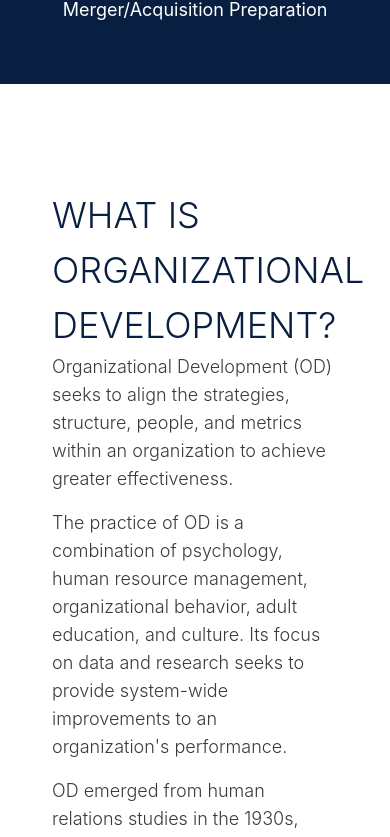
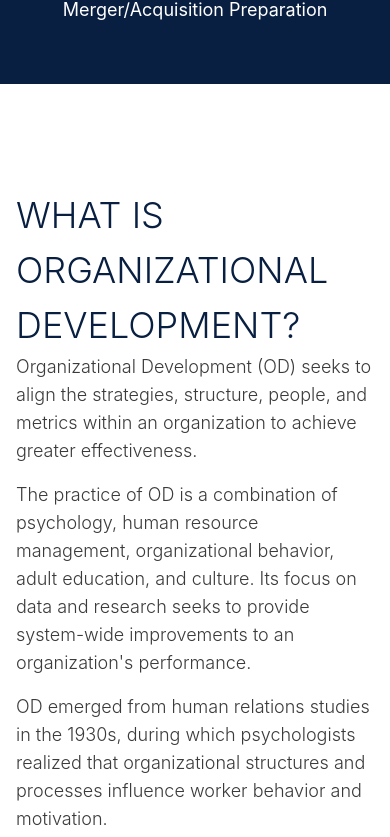
Before and after one commit to Arsalan31/my-project1, a React (Create React App) app: page /rivers-roads in a window 390 px wide. Shown: the part 2379-3216 px from the top of the page. Built offline with nearby package versions, Linux system fonts and the light colour scheme; what tailwindcss-rtl would draw is missing.

Commit message:
Update Development.js

```diff
--- a/src/Components/Development.js
+++ b/src/Components/Development.js
@@ -5,7 +5,7 @@ import './style.css';
 function Development() {
     return (
         <section className="py-13">
-            <div className="lg:px-28 sm:px-16 px-9 py-13 flex lg:flex-row flex-col">
+            <div className="lg:px-28 sm:px-16 py-13 flex lg:flex-row flex-col">
                 <div className="lg:w-1/2 w-full px-4">
                     <h1 className="text-blue-80 sm:text-5xl text-4xl leading-12 font-light">
                         WHAT IS
```
